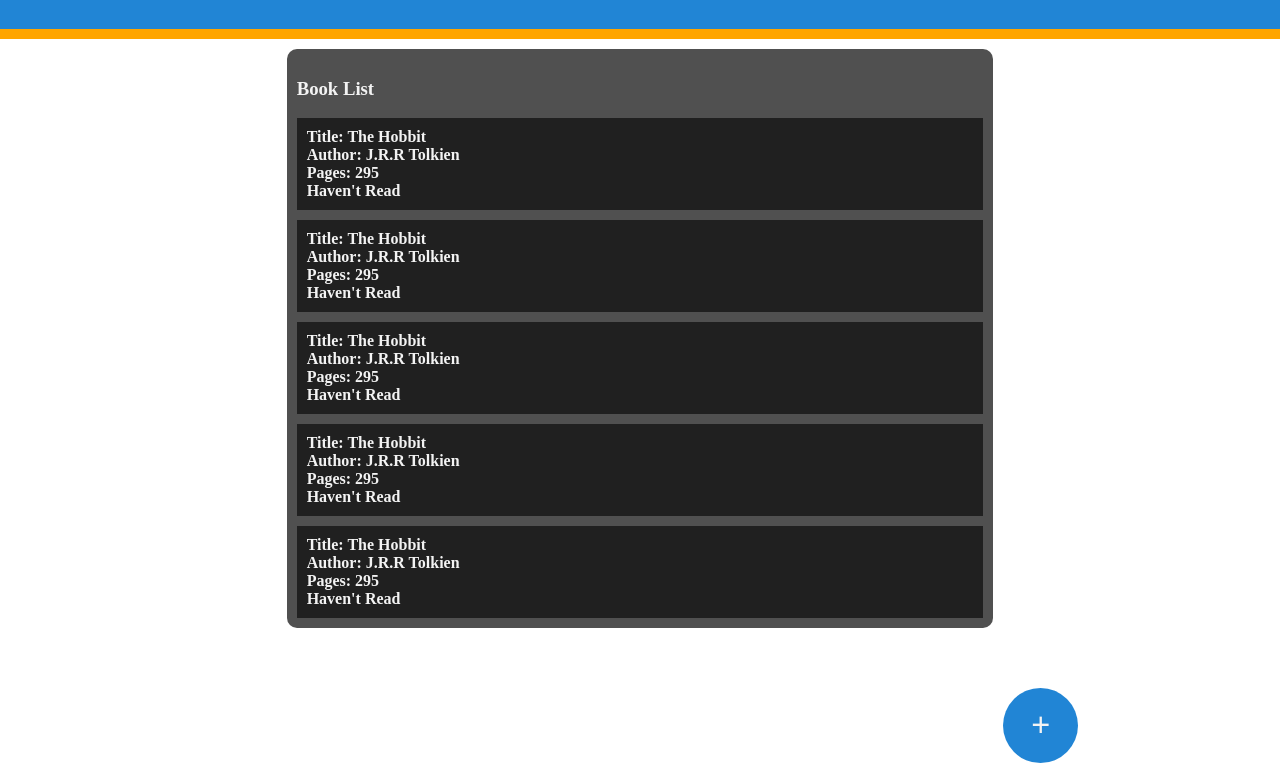
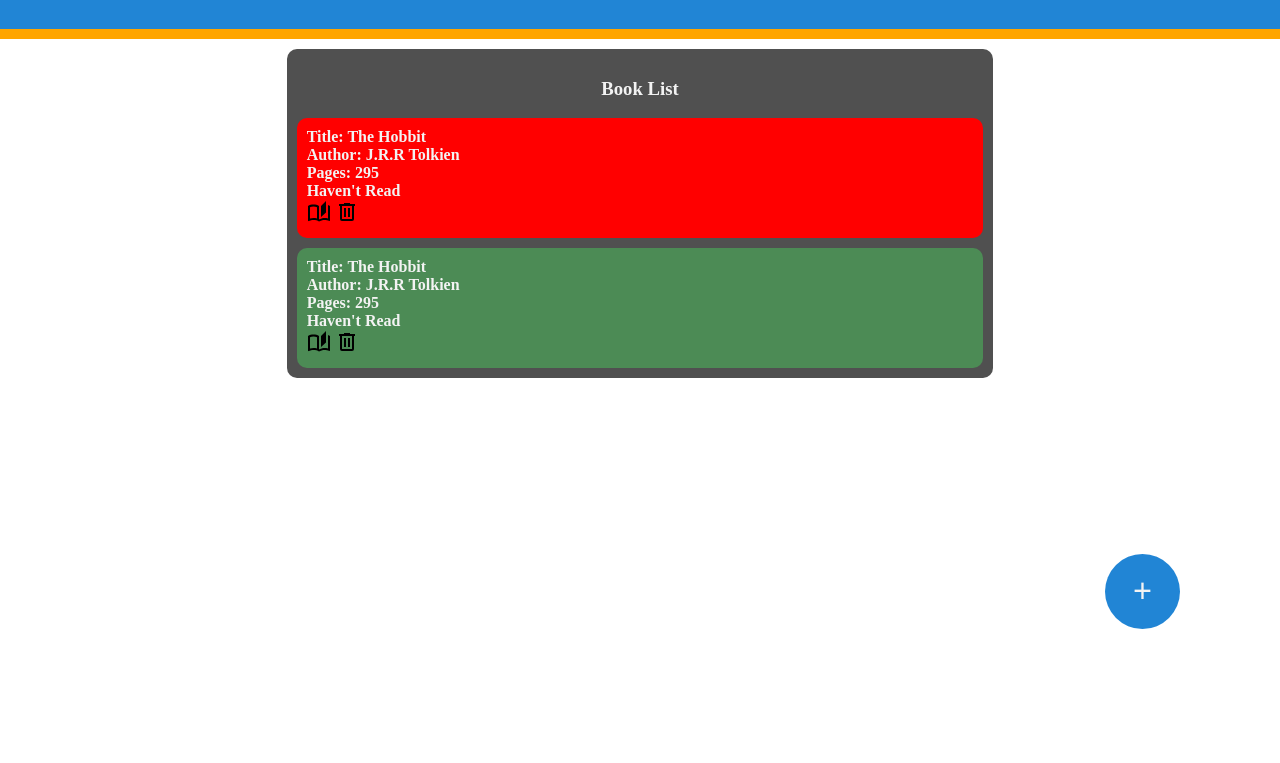
Before and after one commit to Jwade1781/Library, a plain HTML site: page index.html in a window 1280 px wide. Shown: the part 71-834 px from the top of the page. After the commit the page ends 800 px from the top, so only its background shows below. Drawn offline with Linux system fonts and the light colour scheme.

Commit message:
Further progress on base structure

```diff
--- a/index.css
+++ b/index.css
@@ -1,13 +1,16 @@
 :root {
     --globalPadding: 10px;
-    --backgroundOne: #2185d5;
-    --backgroundTwo: #202020;
-    --backgroundThree: #505050;
+    --bgColorOne: #2185d5;
+    --bgColorTwo: #202020;
+    --bgColorThree: #505050;
+    --bgColorInvalid: red;
+    --bgColorValid: #4c8b55;
 
-    --borderColor: orange;
+    --accentColorOne: orange;
 
     --lightColor: #f3f3f3;
     --darkColor: #222;
+
 
     --roundBorder: 10px;
     --circleBorder: 50%;
@@ -28,15 +31,15 @@
 
 .container > #header {
     grid-area: 1/1/2/10;
-    background-color: var(--backgroundOne);
+    background-color: var(--bgColorOne);
     padding: var(--globalPadding);
     color: var(--lightColor);
-    border-bottom: 10px solid var(--borderColor);
+    border-bottom: var(--globalPadding) solid var(--accentColorOne);
 }
 
 #bookList {
     grid-area: 2/3/8/8;
-    background-color: var(--backgroundThree);
+    background-color: var(--bgColorThree);
     color: var(--lightColor);
 }
 
@@ -47,15 +50,30 @@
     border-radius: var(--roundBorder);
 }
 
+#bookList > h3 {
+    text-align: center;
+}
+
 #bookList > div {
     display: flex;
     flex-direction: column;
-    gap: 10px;
+    gap: var(--globalPadding);
 }
 .book {
-    background-color: var(--backgroundTwo);
+    background-color: var(--bgColorTwo);
     padding: var(--globalPadding);
+    border-radius: var(--roundBorder);
 }
+
+#bookList > div > .notRead {
+    background-color: var(--bgColorInvalid);
+
+}
+
+#bookList > div > .read {
+    background-color: var(--bgColorValid);
+}
+
 
 .book > h4 {
     margin: 0px;
@@ -63,9 +81,8 @@
 
 #addBookDiv {
     visibility: hidden;
-    background-color: var(--backgroundTwo);
+    background-color: var(--bgColorTwo);
 }
-
 
 
 
@@ -93,7 +110,7 @@
 
 #addBookDiv > form > div > * {
     padding: var(--globalPadding);
-    background-color: var(--backgroundTwo);
+    background-color: var(--bgColorTwo);
     color: var(--lightColor);
 }
 
@@ -108,25 +125,25 @@
 }
 
 .container > #addBookBtn {
-    grid-area: 8/8/9/9;
+    position: fixed;
+    bottom: 100px;
+    right: 100px;
     height: 75px;
     width: 75px;
     font-size: 32.5px;
-    background-color: var(--backgroundOne);
+    background-color: var(--bgColorOne);
     color: var(--lightColor);
     border-radius: var(--circleBorder);
     border-color: transparent;
 }
 
 .container > #addBookBtn:hover {
-    background-color: var(--backgroundTwo);
-    font-size: 60px;
+    background-color: var(--bgColorTwo);
     animation:spin 1s linear infinite;
 }
 
 @keyframes spin {
     100% {
-
         -webkit-transform: rotate(360deg);
         transform:rotate(360deg);
     }
--- a/index.html
+++ b/index.html
@@ -18,40 +18,28 @@
         <div id="bookList">
             <h3>Book List</h3>
             <div>
-                <div class="book">
+                <div class="book notRead">
                     <h4 class="bookTitle">Title: The Hobbit</h4>
                     <h4 class="bookAuthor">Author: J.R.R Tolkien</h4>
                     <h4 class="bookPages">Pages: 295</h4>
                     <h4 class="bookRead">Haven't Read</h4>
+                    <div class="bookButtons">
+                        <img class="readButton" src="data/images/book.svg">
+                        <img class="trashButton" src="data/images/trash.svg">
+                    </div>
                 </div>
 
-                <div class="book">
+                <div class="book read">
                     <h4 class="bookTitle">Title: The Hobbit</h4>
                     <h4 class="bookAuthor">Author: J.R.R Tolkien</h4>
                     <h4 class="bookPages">Pages: 295</h4>
                     <h4 class="bookRead">Haven't Read</h4>
+                    <div class="bookButtons">
+                        <img class="readButton" src="data/images/book.svg">
+                        <img class="trashButton" src="data/images/trash.svg">
+                    </div>
                 </div>
 
-                <div class="book">
-                    <h4 class="bookTitle">Title: The Hobbit</h4>
-                    <h4 class="bookAuthor">Author: J.R.R Tolkien</h4>
-                    <h4 class="bookPages">Pages: 295</h4>
-                    <h4 class="bookRead">Haven't Read</h4>
-                </div>
-
-                <div class="book">
-                    <h4 class="bookTitle">Title: The Hobbit</h4>
-                    <h4 class="bookAuthor">Author: J.R.R Tolkien</h4>
-                    <h4 class="bookPages">Pages: 295</h4>
-                    <h4 class="bookRead">Haven't Read</h4>
-                </div>
-
-                <div class="book">
-                    <h4 class="bookTitle">Title: The Hobbit</h4>
-                    <h4 class="bookAuthor">Author: J.R.R Tolkien</h4>
-                    <h4 class="bookPages">Pages: 295</h4>
-                    <h4 class="bookRead">Haven't Read</h4>
-                </div>
             </div>
         </div>
         <div id="addBookDiv">
--- a/main.js
+++ b/main.js
@@ -1,13 +1,13 @@
 let myLibrary = [];
 
-function Book(tite, author, pages, read){
+function Book(title, author, pages, read){
     this.title = title;
     this.author = author;
     this.pages = pages;
     this.read = read;
 
     this.info = function(){
-        var returnString = ` ${this.title} by ${this.author}, ${this.pages} pages `
+        var returnString = ` ${this.title} by ${this.author}, ${this.pages} pages`
         this.read ? returnString += " has been read" : returnString += " not read yet"
         return returnString;
     }
```
Also changed, not shown: data/images/book.svg (added), data/images/trash.svg (added).
